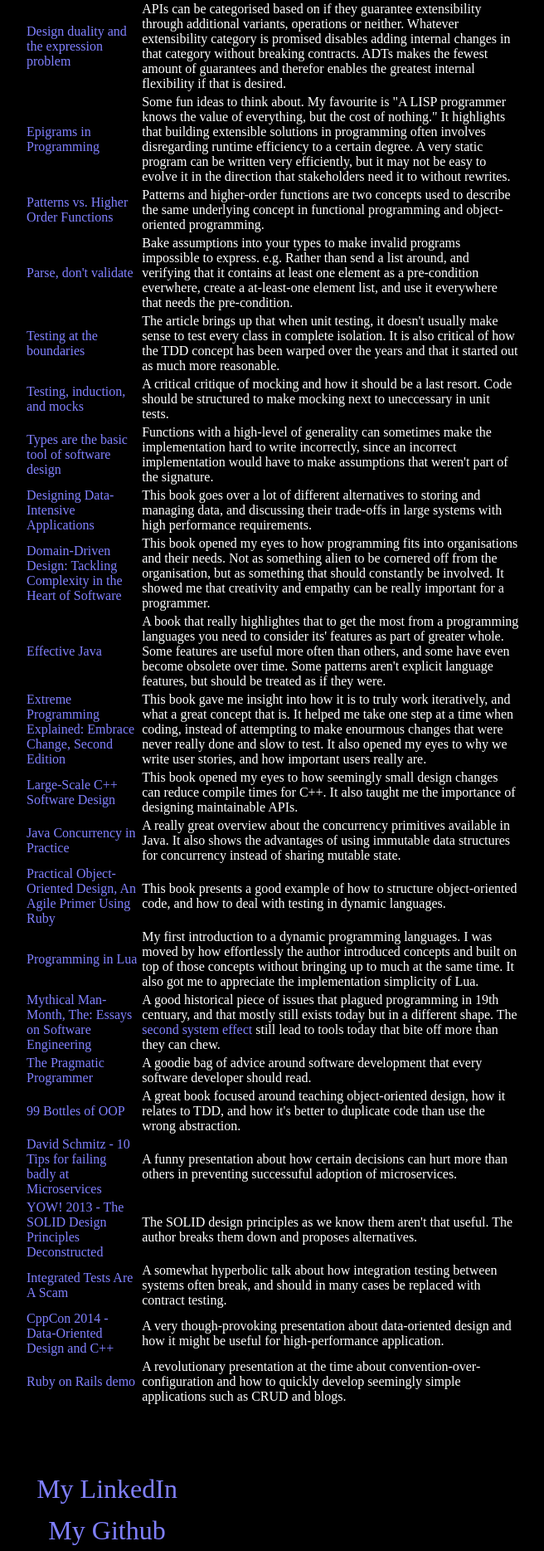
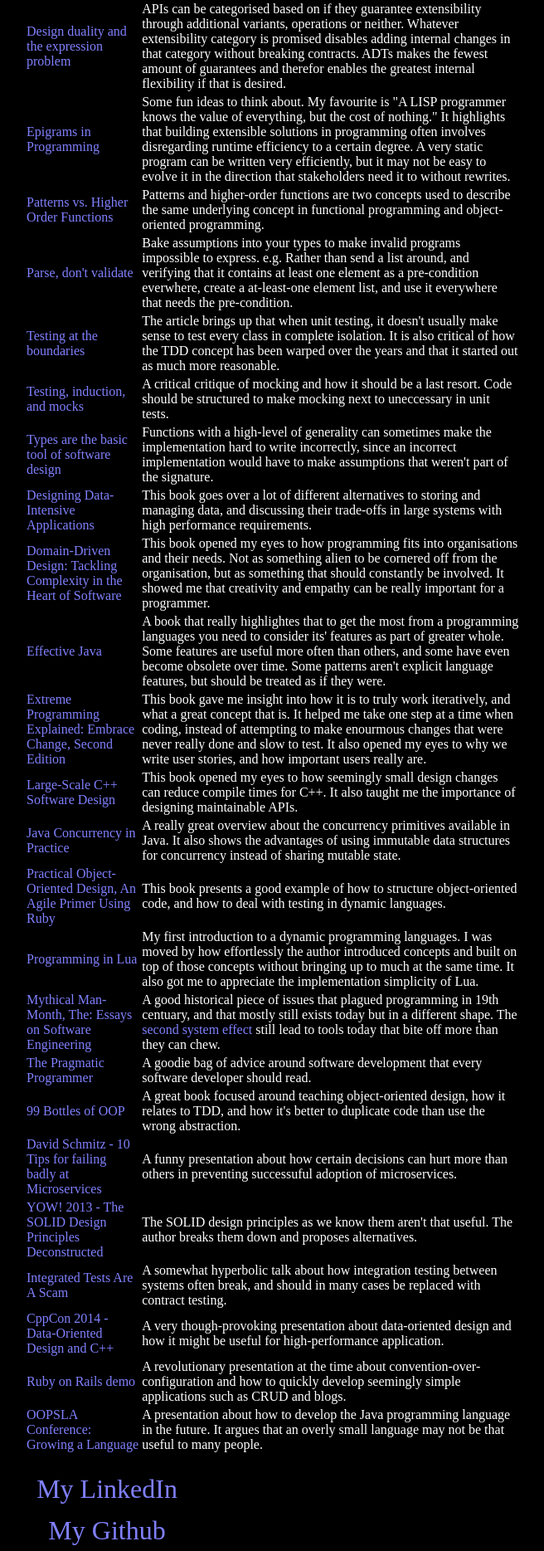
Before and after one commit to johannes-qvarford/johannes-qvarford.github.io, a Jekyll site: the page built from recommendations/index.html, in a window 1280 px wide. Shown: the part 762-2631 px from the top of the page at 83% size, without its empty margins (511-1167 px from the left). Built offline with Jekyll 4.4.1, drawn with Linux system fonts in a browser that asks for light colours.

Commit message:
OOPSLA Conference: Growing a Language

```diff
--- a/recommendations/index.html
+++ b/recommendations/index.html
@@ -146,6 +146,11 @@ recommendations:
     link: https://www.youtube.com/watch?v=Gzj723LkRJY
     review: |
       A revolutionary presentation at the time about convention-over-configuration and how to quickly develop seemingly simple applications such as CRUD and blogs.
+  - name: "OOPSLA Conference: Growing a Language"
+    link: https://www.youtube.com/watch?v=lw6TaiXzHAE
+    review: |
+      A presentation about how to develop the Java programming language in the future.
+      It argues that an overly small language may not be that useful to many people.
 ---
 <!--
   - name: T
```
